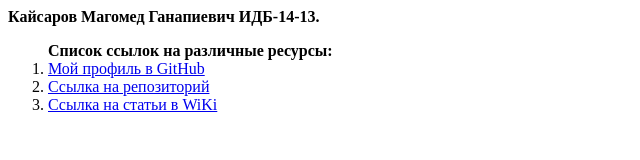
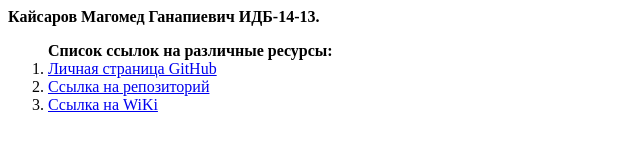
Before and after one commit to Annaromanova96/kaysarov.github.io, a plain HTML site: page index.html in a window 1280 px wide. Shown: the whole page, without its empty margins (0-640 px from the left). Drawn offline with Linux system fonts and the light colour scheme.

Commit message:
Update index.html

```diff
--- a/index.html
+++ b/index.html
@@ -1,5 +1,5 @@
 <strong>Кайсаров Магомед Ганапиевич  ИДБ-14-13.</strong><br>
 <ol><strong>Список ссылок на различные ресурсы:</strong><br>
-<li><a href="https://github.com/kaysarov">Мой профиль в GitHub</a><br>
+<li><a href="https://github.com/kaysarov">Личная страница GitHub</a><br>
 <li><a href="https://github.com/kaysarov/kaysarov">Ссылка на репозиторий</a><br>
-<li><a href="https://github.com/kaysarov/kaysarov/wiki">Ссылка на статьи в WiKi</a><br>
+<li><a href="https://github.com/kaysarov/kaysarov/wiki">Ссылка на WiKi</a><br>
```
